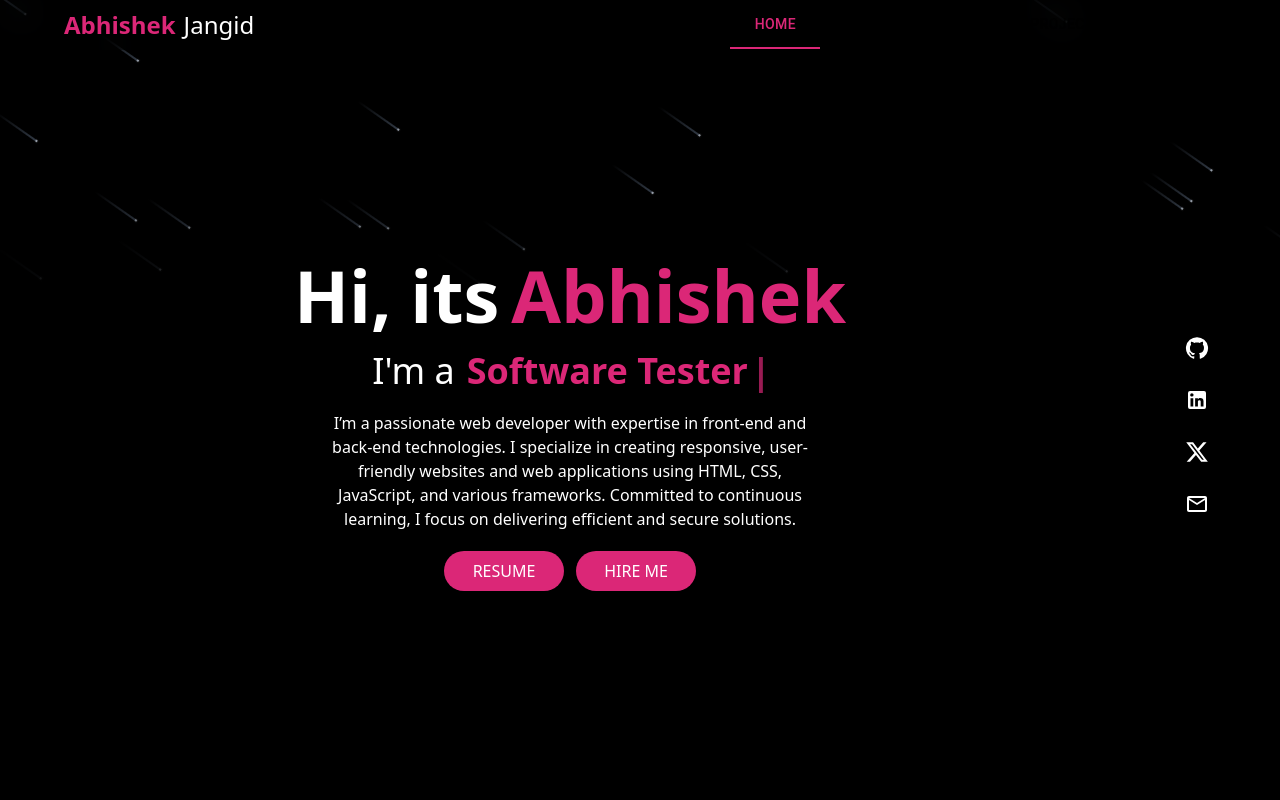
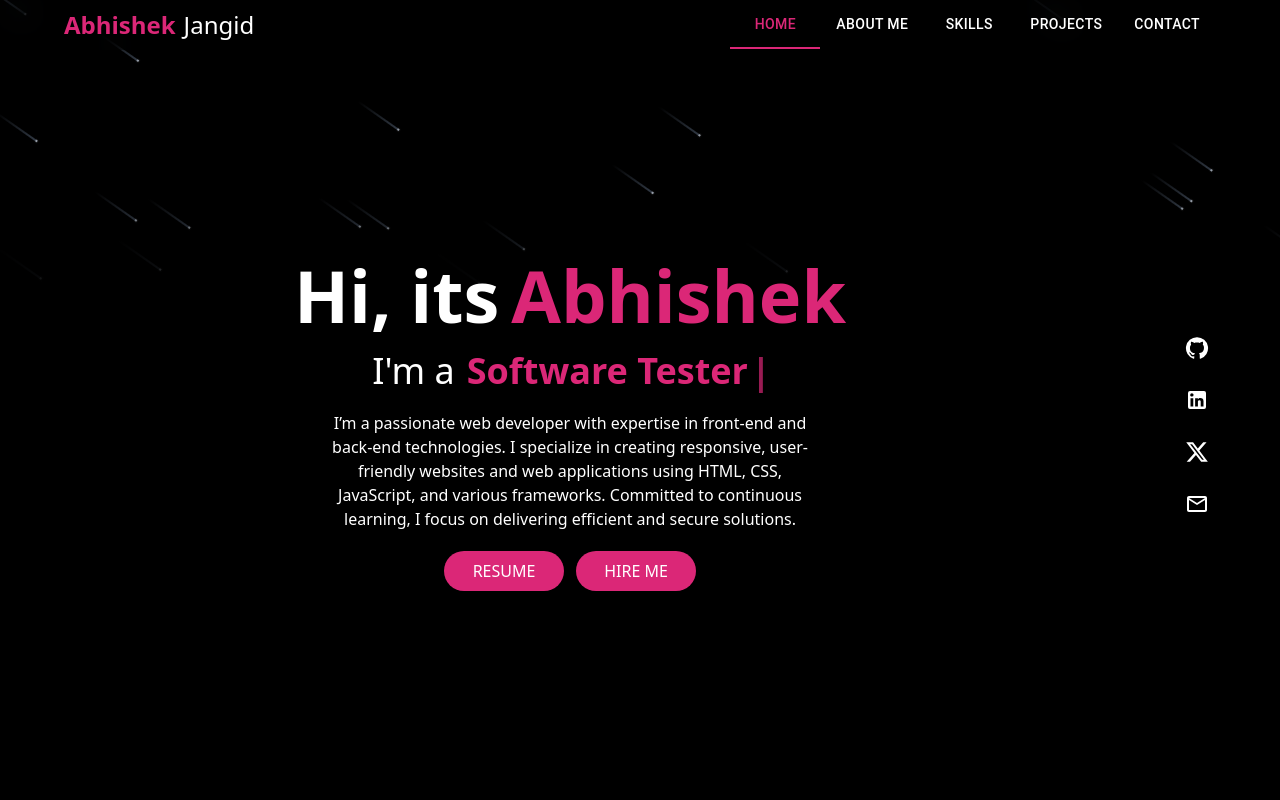
Before and after one commit to techshadow01/AbhiProfile, a Next.js app: page / in a window 1280 px wide. Shown: the top 800 px of the page. Built offline with nearby package versions, Linux system fonts and the light colour scheme.

Commit message:
Update MTabs.jsx

```diff
--- a/app/components/MTabs.jsx
+++ b/app/components/MTabs.jsx
@@ -57,15 +57,15 @@ export default function MTabs() {
             <Box sx={{ borderBottom: 1, borderColor: 'divider' }}>
                 <ThemeProvider theme={theme}>
                     <Tabs value={value} onChange={handleChange} aria-label="basic tabs example">
-                        <Tab className='text-white normal-case' label="Home"
+                        <Tab  sx={{ color: "#FFFFFF" }}  className='text-white normal-case' label="Home"
                             onClick={(e) => { Move("homemove") }} />
-                        <Tab className='text-white normal-case' label="About me"
+                        <Tab sx={{ color: "#FFFFFF" }}  className='text-white normal-case' label="About me"
                             onClick={(e) => { Move("aboutmove") }} />
-                        <Tab className='text-white normal-case' label="Skills"
+                        <Tab  sx={{ color: "#FFFFFF" }} className='text-white normal-case' label="Skills"
                             onClick={(e) => { Move("skillsmove") }} />
-                        <Tab className='text-white normal-case' label="Projects"
+                        <Tab  sx={{ color: "#FFFFFF" }} className='text-white normal-case' label="Projects"
                             onClick={(e) => { Move("projectsmove") }} />
-                        <Tab className='text-white normal-case' label="Contact"
+                        <Tab sx={{ color: "#FFFFFF" }}  className='text-white normal-case' label="Contact"
                             onClick={(e) => { Move("contactmove") }} />
                     </Tabs>
                 </ThemeProvider>
```
